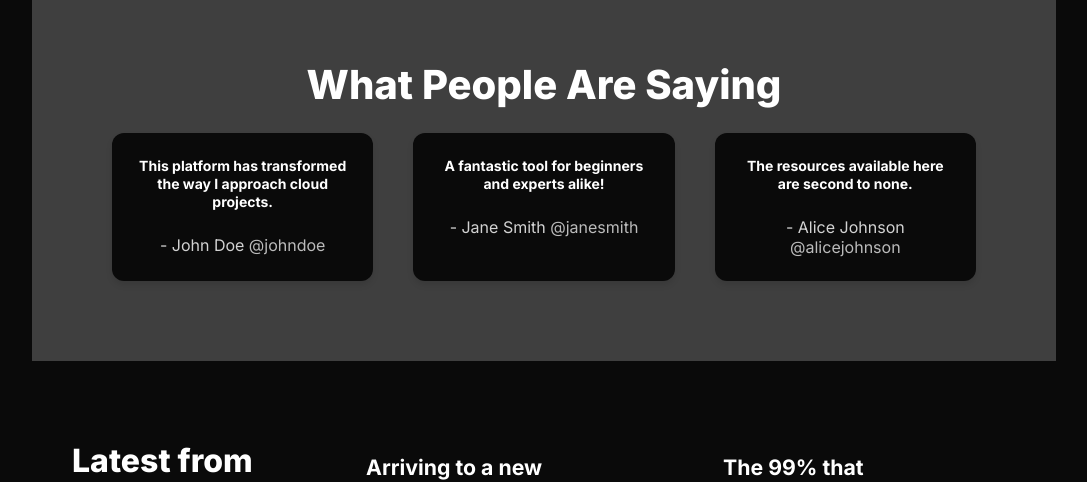
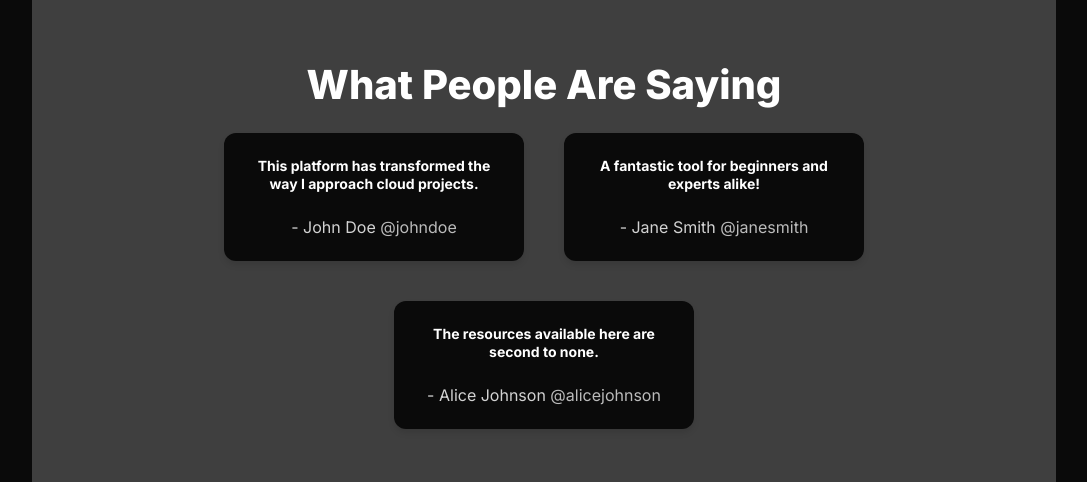
Before and after one commit to CloudCraftWithFranck/cloudcraftwithfranck.github.io, a Next.js app: page /en in a window 1280 px wide. Shown: the part 1640-2122 px from the top of the page, without its empty margins (96-1183 px from the left). Built offline with nearby package versions, Linux system fonts and the light colour scheme.

Commit message:
Updating the page.tsx.

```diff
--- a/src/app/[locale]/page.tsx
+++ b/src/app/[locale]/page.tsx
@@ -216,7 +216,7 @@ export default function Home(
                 </Heading>
                 <Flex
                     direction="row"
-                    Wrap="wrap"
+                    wrap
                     gap="l"
                     justifyContent="center"
                 >
```
